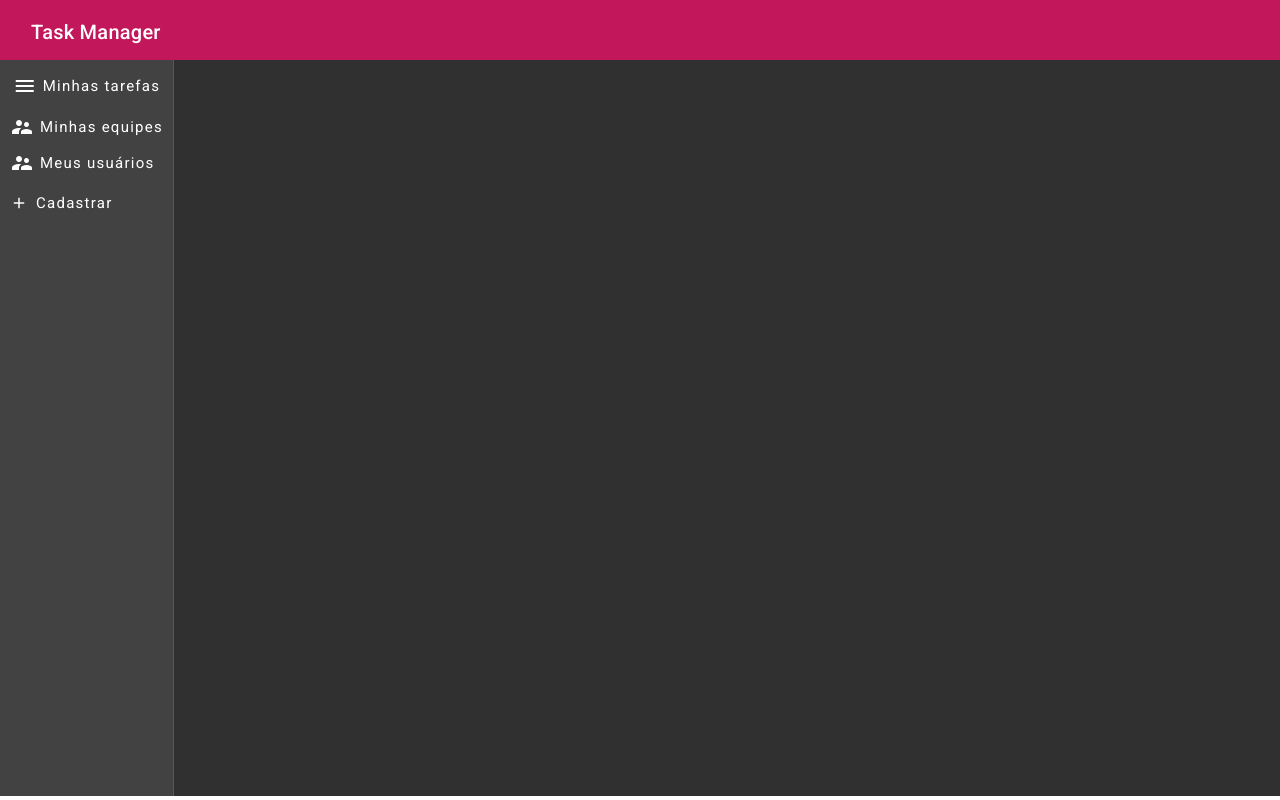
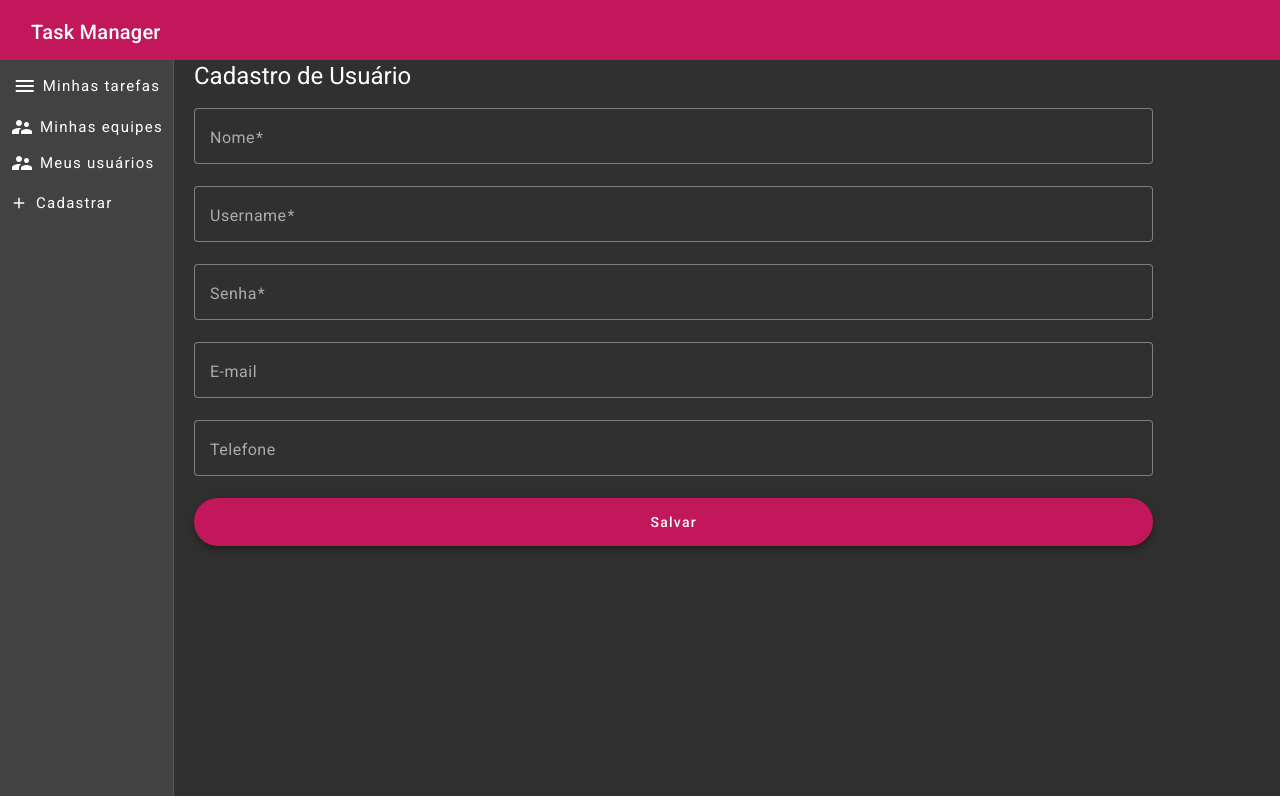
Before and after one commit to ritadecassiads/task_angular, an Angular app in the folder task-front/: page /pages/usuario/cadastrar in a window 1280 px wide. Before the commit this address led to /. Built offline with nearby package versions, Linux system fonts and the light colour scheme.

Commit message:
Usuário Cadastro

```diff
--- a/task-front/package.json
+++ b/task-front/package.json
@@ -3,7 +3,7 @@
   "version": "0.0.0",
   "scripts": {
     "ng": "ng",
-    "start": "ng serve",
+    "start": "ng serve -o",
     "build": "ng build",
     "watch": "ng build --watch --configuration development"
   },
--- a/task-front/src/app/app-routing.module.ts
+++ b/task-front/src/app/app-routing.module.ts
@@ -5,6 +5,7 @@ import { TarefaCadastrarComponent } from './pages/tarefa/tarefa-cadastrar/tarefa
 import { EquipeListarComponent } from './pages/equipe/equipe-listar/equipe-listar.component';
 import { EquipeCadastrarComponent } from './pages/equipe/equipe-cadastrar/equipe-cadastrar.component';
 import { UsuarioListarComponent } from './pages/usuario/usuario-listar/usuario-listar.component';
+import { UsuarioCadastrarComponent } from './pages/usuario/usuario-cadastrar/usuario-cadastrar.component';
 
 const routes: Routes = [
   {
@@ -39,6 +40,10 @@ const routes: Routes = [
     path: "pages/usuario/listar",
     component: UsuarioListarComponent
   },
+  {
+    path: "pages/usuario/cadastrar",
+    component: UsuarioCadastrarComponent
+  },
 ]; // toda vez que for criar uma nova rota pro componente escrever como um Objeto
 
 @NgModule({
--- a/task-front/src/app/app.module.ts
+++ b/task-front/src/app/app.module.ts
@@ -31,6 +31,7 @@ import { MatTableModule } from "@angular/material/table";
 import {MatChipsModule} from '@angular/material/chips';
 import {MatBadgeModule} from '@angular/material/badge';
 import { UsuarioListarComponent } from './pages/usuario/usuario-listar/usuario-listar.component';
+import { UsuarioCadastrarComponent } from './pages/usuario/usuario-cadastrar/usuario-cadastrar.component';
 
 @NgModule({
   declarations: [
@@ -43,6 +44,7 @@ import { UsuarioListarComponent } from './pages/usuario/usuario-listar/usuario-l
     EquipeCadastrarComponent,
     DialogComponent,
     UsuarioListarComponent,
+    UsuarioCadastrarComponent,
   ],
   imports: [
     BrowserModule,
--- a/task-front/src/app/components/side-nav/side-nav.component.html
+++ b/task-front/src/app/components/side-nav/side-nav.component.html
@@ -31,6 +31,11 @@
             </button>
 
             <mat-menu #menu="matMenu">
+
+                <a mat-menu-item routerLink="pages/usuario/cadastrar">
+                    Usuário
+                </a>
+
                 <a mat-menu-item routerLink="/pages/tarefa/cadastrar">
                     Tarefa
                 </a>
@@ -38,6 +43,7 @@
                 <a mat-menu-item routerLink="pages/equipe/cadastrar">
                     Equipe
                 </a>
+
             </mat-menu>
         </div>
     </mat-sidenav>
--- a/task-front/src/app/models/usuario.model.ts
+++ b/task-front/src/app/models/usuario.model.ts
@@ -1,12 +1,12 @@
 import { Equipe } from "./equipe.model"
 
 export interface Usuario {
-    usuarioId: number,
+    usuarioId?: number,
     nome: string,
     username: string,
     senha: string,
     email: string,
     telefone: string
     equipe?: Equipe,
-    equipeId: number
+    equipeId?: number
 }
--- /dev/null
+++ b/task-front/src/app/pages/usuario/usuario-cadastrar/usuario-cadastrar.component.css
@@ -0,0 +1,10 @@
+.cadastro-usuario {
+    display: flex;
+    flex-direction: column;
+    align-items: normal;
+    margin: 0px 20px;
+  }
+
+  mat-form-field, button {
+    width: 90%; /* Isso garante que os campos ocupem toda a largura */
+  }
--- /dev/null
+++ b/task-front/src/app/pages/usuario/usuario-cadastrar/usuario-cadastrar.component.html
@@ -0,0 +1,46 @@
+<div class="cadastro-usuario">
+    <h1>
+      Cadastro de Usuário
+    </h1>
+    <div>
+      <mat-form-field appearance="outline">
+        <mat-label>Nome</mat-label>
+        <input matInput name="nome" required [(ngModel)]="usuario.nome" placeholder="Placeholder">
+      </mat-form-field>
+    </div>
+
+    <div>
+      <mat-form-field appearance="outline">
+        <mat-label>Username</mat-label>
+        <input matInput name="username" name="username" required [(ngModel)]="usuario.username" placeholder="Placeholder">
+      </mat-form-field>
+    </div>
+
+    <div>
+        <mat-form-field appearance="outline">
+          <mat-label>Senha</mat-label>
+          <input matInput name="senha" name="senha" required [(ngModel)]="usuario.senha" placeholder="Placeholder">
+        </mat-form-field>
+      </div>
+
+      <div>
+        <mat-form-field appearance="outline">
+          <mat-label>E-mail</mat-label>
+          <input matInput name="email" name="email" [(ngModel)]="usuario.email" placeholder="Placeholder">
+        </mat-form-field>
+      </div>
+
+      <div>
+        <mat-form-field appearance="outline">
+          <mat-label>Telefone</mat-label>
+          <input matInput name="telefone" name="telefone" [(ngModel)]="usuario.telefone" placeholder="Placeholder">
+        </mat-form-field>
+      </div>
+
+
+    <div>
+      <button mat-fab extended color="primary" routerLink="" (click)="salvarUsuario()" type="submit">
+        Salvar
+      </button>
+    </div>
+</div>
--- /dev/null
+++ b/task-front/src/app/pages/usuario/usuario-cadastrar/usuario-cadastrar.component.ts
@@ -0,0 +1,93 @@
+import { Component } from "@angular/core";
+import { Usuario } from "src/app/models/usuario.model";
+import { UsuarioService } from "src/app/services/usuario.service";
+import { ActivatedRoute, Router } from "@angular/router";
+import { MatDialog } from "@angular/material/dialog";
+import { DialogComponent } from "src/app/components/dialog/dialog.component";
+import { Equipe } from "src/app/models/equipe.model";
+import { HttpClient } from "@angular/common/http";
+import { MatSelectChange } from "@angular/material/select";
+
+@Component({
+  selector: "app-usuario-cadastrar",
+  templateUrl: "./usuario-cadastrar.component.html",
+  styleUrls: ["./usuario-cadastrar.component.css"],
+})
+export class UsuarioCadastrarComponent {
+  constructor(
+    private usuarioService: UsuarioService,
+    private route: ActivatedRoute,
+    public dialog: MatDialog,
+    private client: HttpClient,
+    private router: Router
+  ) {}
+
+  usuario: Usuario = {
+    nome: "",
+    username: "",
+    senha: "",
+    email: "",
+    telefone: ""
+  };
+
+  ngOnInit() {
+    this.route.params.subscribe((params) => {
+      // pego o id que vem na url para edição
+      const usuarioId = +params["id"];
+      if (usuarioId) {
+        console.log("ID da usuario:", usuarioId);
+
+        // busco a usuario para preencher os campos
+        this.buscarUsuarioPorId(usuarioId);
+      }
+    });
+  }
+
+  buscarUsuarioPorId(usuarioId: number) {
+    this.usuarioService.getUsuarioPorId(usuarioId).subscribe((usuario) => {
+      this.usuario = usuario;
+    });
+  }
+
+  salvarUsuario() {
+    if (this.usuario.username === "") {
+      this.abrirModal("Campo obrigatório", "Username deve ser preenchido");
+      return this.router.navigate(["pages/usuario/cadastrar"]);
+    } else {
+        try {
+          if (this.usuario.senha === "" || this.usuario.nome === "") {
+            this.abrirModal("Campo obrigatório", "Senha e Nome deve ser preenchido");
+          }
+          this.usuarioService.salvarUsuario(this.usuario);
+        } catch (error) {
+          console.log("Erro ao salvar usuario: ", error);
+          return this.abrirModal("Indisponibilidade", "Erro ao salvar usuario");
+        }
+
+        return this.abrirModal("Sucesso", "Usuario salvo com sucesso!");
+    }
+  }
+
+ /* editarUsuario() {
+    try {
+      this.usuarioService.editarUsuario(this.usuario);
+    } catch (error) {
+      console.log("Erro ao editar usuario: ", error);
+      return this.abrirModal("Indisponibilidade", "Erro ao editar usuario");
+    }
+
+    this.abrirModal("Sucesso", "Usuario alterado com sucesso!");
+    return this.router.navigate(["pages/usuario/listar"]);
+  }*/
+
+  abrirModal(title: string, message: string) {
+    const dialogRef = this.dialog.open(DialogComponent, {
+      width: "300px",
+      data: { title, message },
+    });
+
+    dialogRef.afterClosed().subscribe((result) => {
+
+    });
+  }
+}
```
